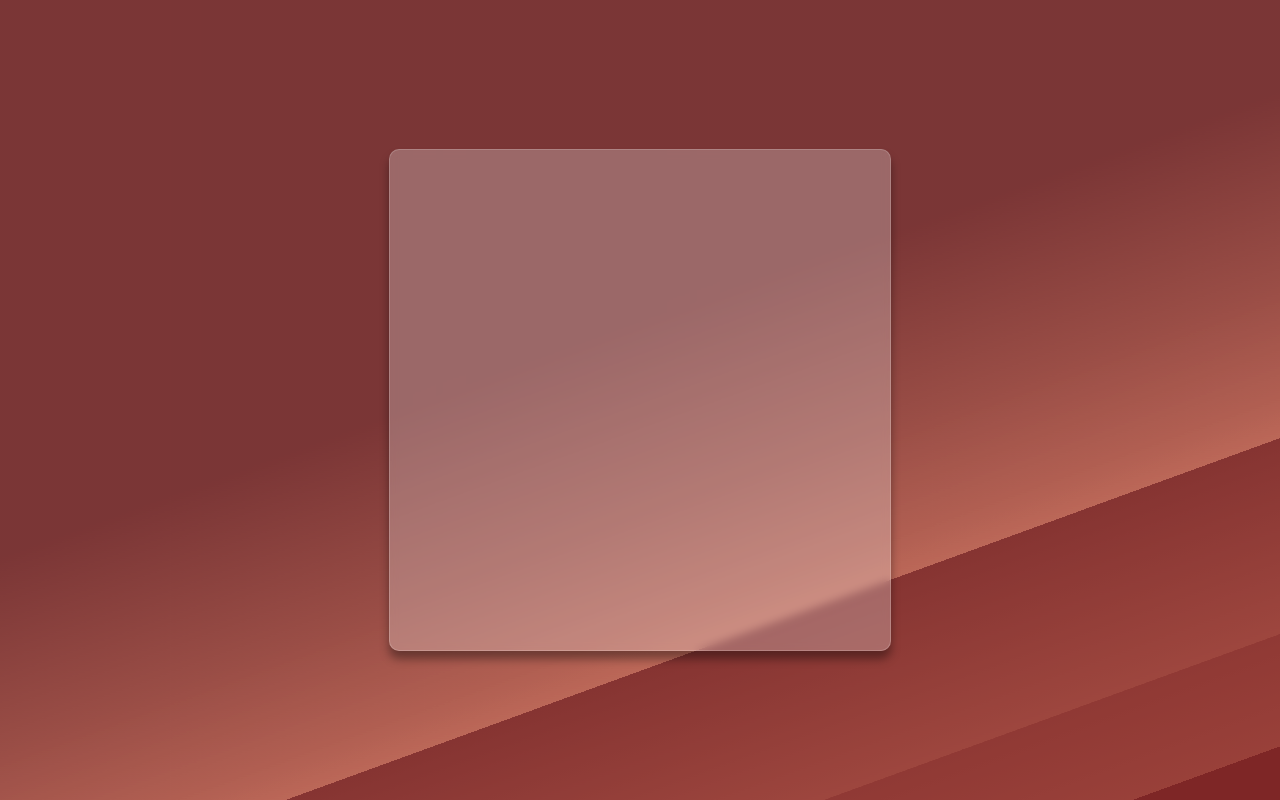
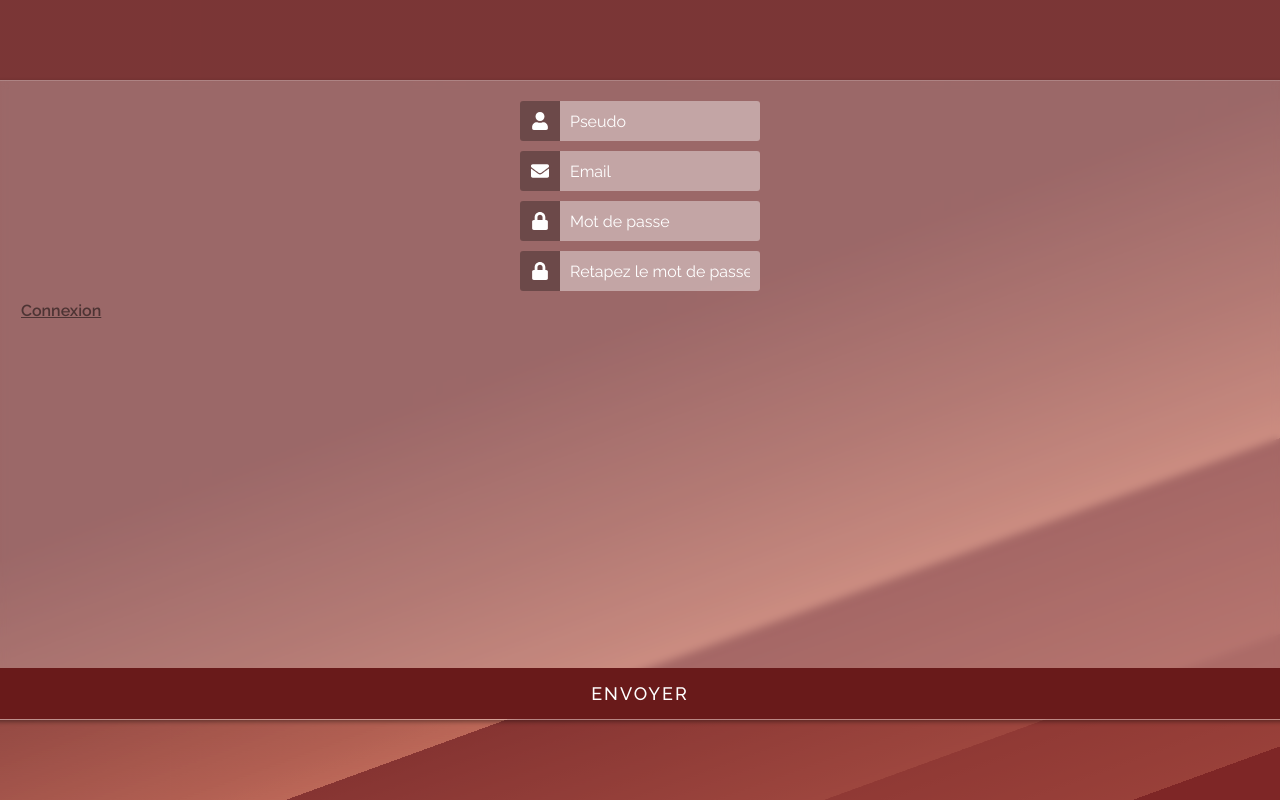
Before and after one commit to Necrelox/SkillZBox, a React (Create React App) app in the folder client/: page /login in a window 1280 px wide. Before the commit this address had no page. Built offline with nearby package versions, Linux system fonts and the light colour scheme.

Commit message:
redesign form, add a button to switch between register and sign in

```diff
--- a/client/src/App.js
+++ b/client/src/App.js
@@ -2,15 +2,17 @@ import { useState } from 'react';
 import { Routes, Route } from 'react-router-dom';
 
 import Layout from './components/Layout';
+import Home from './routes/Home';
 import Login from './routes/Login';
 
 export default function App() {
-    const [isLogIn, setIsLogIn] = useState(false);
+    const [isLoginPage, setIsLoginPage] = useState(false);
 
     return (
-        <Layout isLogIn={isLogIn ? "" : " log-screen"}>
+        <Layout isLogIn={isLoginPage ? " log-screen" : ""} >
             <Routes>
-                <Route path='/' element={<Login setIsLogIn={setIsLogIn} />} />
+                <Route path='/' element={<Home setIsLoginPage={setIsLoginPage} />} />
+                <Route path='/login' element={<Login setIsLoginPage={setIsLoginPage} />} />
             </Routes>
         </Layout>
     );
--- a/client/src/css/layout.css
+++ b/client/src/css/layout.css
@@ -3,6 +3,7 @@
 * {
     margin: 0;
     padding: 0;
+    box-sizing: border-box;
     font-family: 'Raleway', sans-serif;
 }
 
@@ -48,16 +49,16 @@
     position: absolute;
     width: 1300px;
     height: 80%;
-    background: rgba(255, 255, 255, 0.25);
-    box-shadow: 0 8px 10px 0 rgba(0, 0, 0, 0.37);
+    background-color: rgba(255, 255, 255, 0.25);
+    box-shadow: 0 2px 4px 0 rgba(0, 0, 0, 0.37);
     backdrop-filter: blur(4px);
     -webkit-backdrop-filter: blur(4px);
-    border-radius: 10px;
+    border-radius: 5px;
     border: 1px solid rgba(255, 255, 255, 0.18);
     transition: .5s;
 }
 
 .log-screen {
-    width: 500px;
-    height: 500px;
+    width: 300px;
+    height: 300px;
 }
--- a/client/src/css/login.css
+++ b/client/src/css/login.css
@@ -1,7 +1,7 @@
-
 .form-container {
     position: relative;
-    top: 70px;
+    padding-top: 10px;
+    height: 100%;
 	display: flex;
     flex-direction: column;
     align-items: center;
@@ -11,24 +11,30 @@
     display: none;
 }
 
+form {
+    position: relative;
+    width: 100%;
+    height: 100%;
+}
+
 input::placeholder {
-    color: rgba(0, 0, 0, 0.40);
+    color: white;
 }
 
 input {
     appearance: none;
     outline: none;
-    width: 250px;
+    width: 200px;
+    height: 40px;
     padding: 10px;
 
-    border: 1px solid rgba(255, 255, 255, 0.40);
+    border: none;
     border-radius: 0 3px 3px 0;
-    border-left: none;
 
     background-color: rgba(255, 255, 255, 0.40);
-    color: black;
+    color: white;
 
-    font-size: 18px;
+    font-size: 16px;
     font-weight: 400;
 
     transition-duration: 0.25s;
@@ -40,27 +46,30 @@ input:hover {
 
 input:focus {
     background-color: white;
-    width: 300px;
+    width: 210px;
     color: black;
 }
 
-button {
+.form-btn {
     cursor: pointer;
     outline: none;
-    border: 1px solid rgba(255, 255, 255, 0.25);
-    border-radius: 3px;
-    padding: 15px;
-    margin: 1rem;
-    width: 250px;
+    position: absolute;
+    bottom: 0;
+    border: none;
+    padding: 15px 0;
+    margin-top: 1rem;
+    width: 100%;
+    border-radius: 0 0 5px 5px;
     background-color: rgb(105, 26, 26);
     color: white;
     font-size: 18px;
     font-weight: 500;
     text-transform: uppercase;
     transition-duration: 0.25s;
+    letter-spacing: 2px;
 }
 
-button:hover {
+.form-btn:hover {
     background-color: rgb(26, 70, 105);
 }
 
@@ -72,12 +81,11 @@ button:hover {
 }
 
 .icon {
+    height: 40px;
+    width: max-content;
+    padding: 11px;
     color: white;
-    font-size: 18px;
-    background-color: rgba(0, 0, 0, 0.4);
-    padding: 11.6px;
-    border: 1px solid rgba(255, 255, 255, 0.40);
-    border-right: none;
+    background-color: rgba(0, 0, 0, 0.3);
     border-radius: 3px 0 0 3px;
 }
 
@@ -90,9 +98,25 @@ button:hover {
     padding: 10px;
     background-color: rgba(255, 255, 255, 0.40);
     transition: background-color .2s;
+    border-radius: 3px;
 }
 
 .--active {
     background-color: rgb(105, 26, 26);
     color: white;
 }
+
+.form-link {
+    position: relative;
+    left: 30px;
+    display: inline-block;
+    text-decoration: underline;
+    cursor: pointer;
+    font-weight: 600;
+    color: rgba(0, 0, 0, 0.5);
+    transition: .2s;
+}
+
+.form-link:hover {
+    color: white;
+}
--- a/client/src/routes/Home.js
+++ b/client/src/routes/Home.js
@@ -1,11 +1,14 @@
+import { useNavigate } from 'react-router-dom';
+
 export default function Home(props) {
-    function changeState() {
-        props.setIsLogIn(oldValue => {
-            return !oldValue;
-        });
+    let navigate = useNavigate();
+
+    function handleClick() {
+        props.setIsLoginPage(true);
+        navigate('/login');
     }
 
     return (
-        <button onClick={changeState}>Click</button>
+        <button onClick={handleClick}>Login</button>
     )
 }
--- a/client/src/routes/Login.js
+++ b/client/src/routes/Login.js
@@ -1,10 +1,12 @@
 import '../css/login.css'
 
+import { useNavigate } from 'react-router-dom';
 import { FaUser, FaLock, FaEnvelope } from 'react-icons/fa';
 import { useState } from 'react';
 
 export default function Login(props) {
     const [isRegister, setIsRegister] = useState(true);
+    let navigate = useNavigate();
 
     function handleIsRegisterState(event) {
         if (event.target.innerText === "Connexion") {
@@ -16,33 +18,29 @@ export default function Login(props) {
 
     function handleLogState(event) {
         event.preventDefault();
-        props.setIsLogIn(oldValue => {
-            return !oldValue;
-        })
+        props.setIsLoginPage(false);
+        navigate('/');
     }
 
     return (
         <div className="form-container">
 
-            <div className="form-selector">
-                <span onClick={handleIsRegisterState} name="connexion" className={isRegister ? "form-selector__button" : "form-selector__button --active"}>Connexion</span>
-                <span onClick={handleIsRegisterState} name="register" className={isRegister ? "form-selector__button --active" : "form-selector__button"}>Créer un compte</span>
-            </div>
-
-            <form className={isRegister ? "hidden" : ""}>
+            <form className={isRegister ? "hidden" : ""} onSubmit={handleLogState}>
 
                 <div className="form-field">
-                    <FaUser className="icon" />
-                    <input name="username" type="text" autoComplete="off" placeholder="Pseudo" spellCheck="false" required />
+                    <FaEnvelope className="icon" />
+                    <input value="test@test.fr" name="email" type="email" autoComplete="off" placeholder="Email" spellCheck="false" required />
                 </div>
 
                 <div className="form-field">
-                    <FaEnvelope className="icon" />
-                    <input name="email" type="email" autoComplete="off" placeholder="Email" spellCheck="false" required />
+                    <FaLock className="icon" />
+                    <input value="test" name="password" type="password" placeholder="Mot de passe" spellCheck="false" required />
                 </div>
 
+                <p className="form-link" onClick={handleIsRegisterState}>Créer un compte</p>
+
                 <div className="form-field">
-                    <button type="submit">Connexion</button>
+                    <button className="form-btn" type="submit">Connexion</button>
                 </div>
 
             </form>
@@ -69,8 +67,10 @@ export default function Login(props) {
                     <input name="password2" type="password" placeholder="Retapez le mot de passe" spellCheck="false" required />
                 </div>
 
+                <p className="form-link" onClick={handleIsRegisterState}>Connexion</p>
+
                 <div className="form-field">
-                    <button type="submit">Envoyer</button>
+                    <button className="form-btn" type="submit">Envoyer</button>
                 </div>
 
             </form>
```
